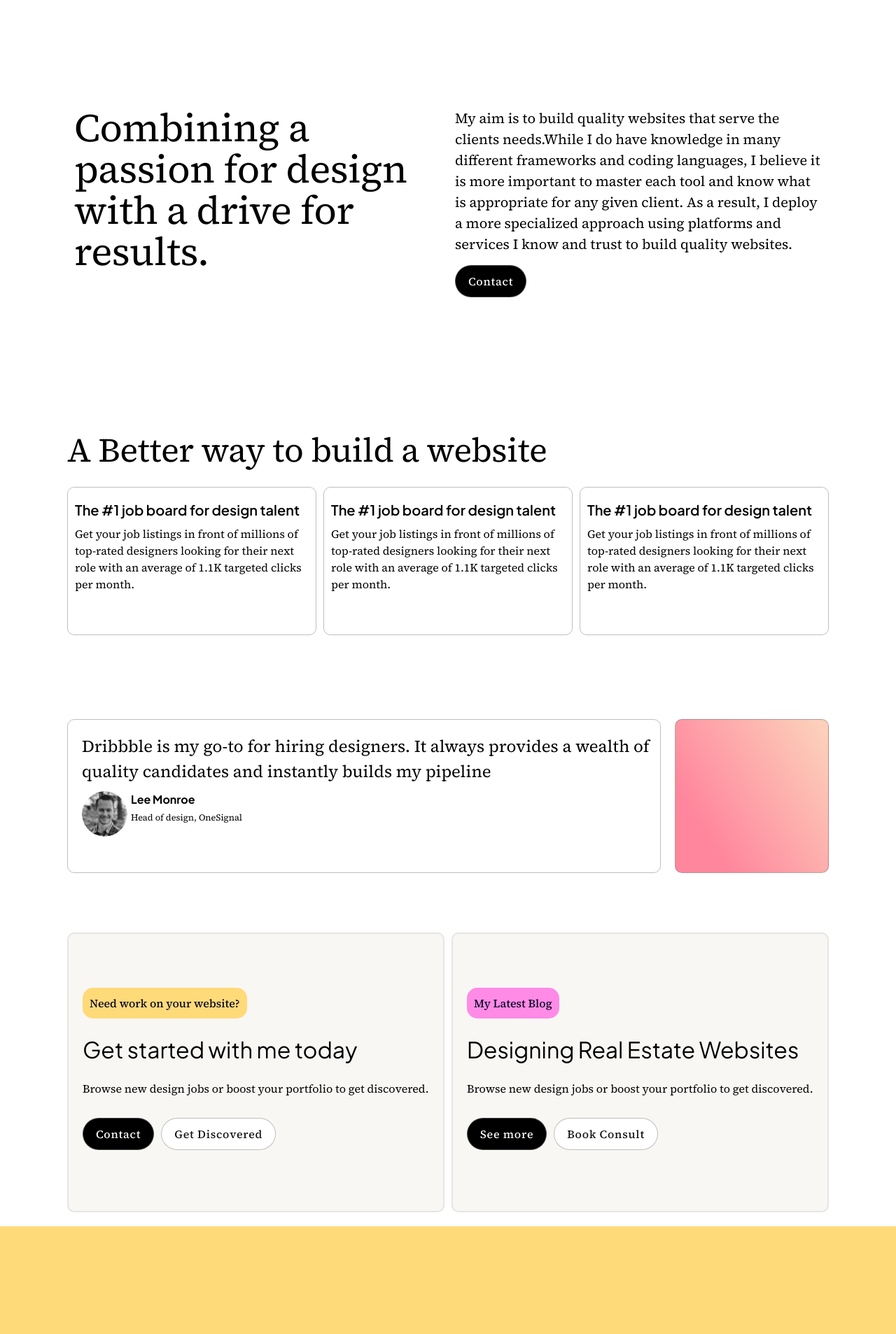
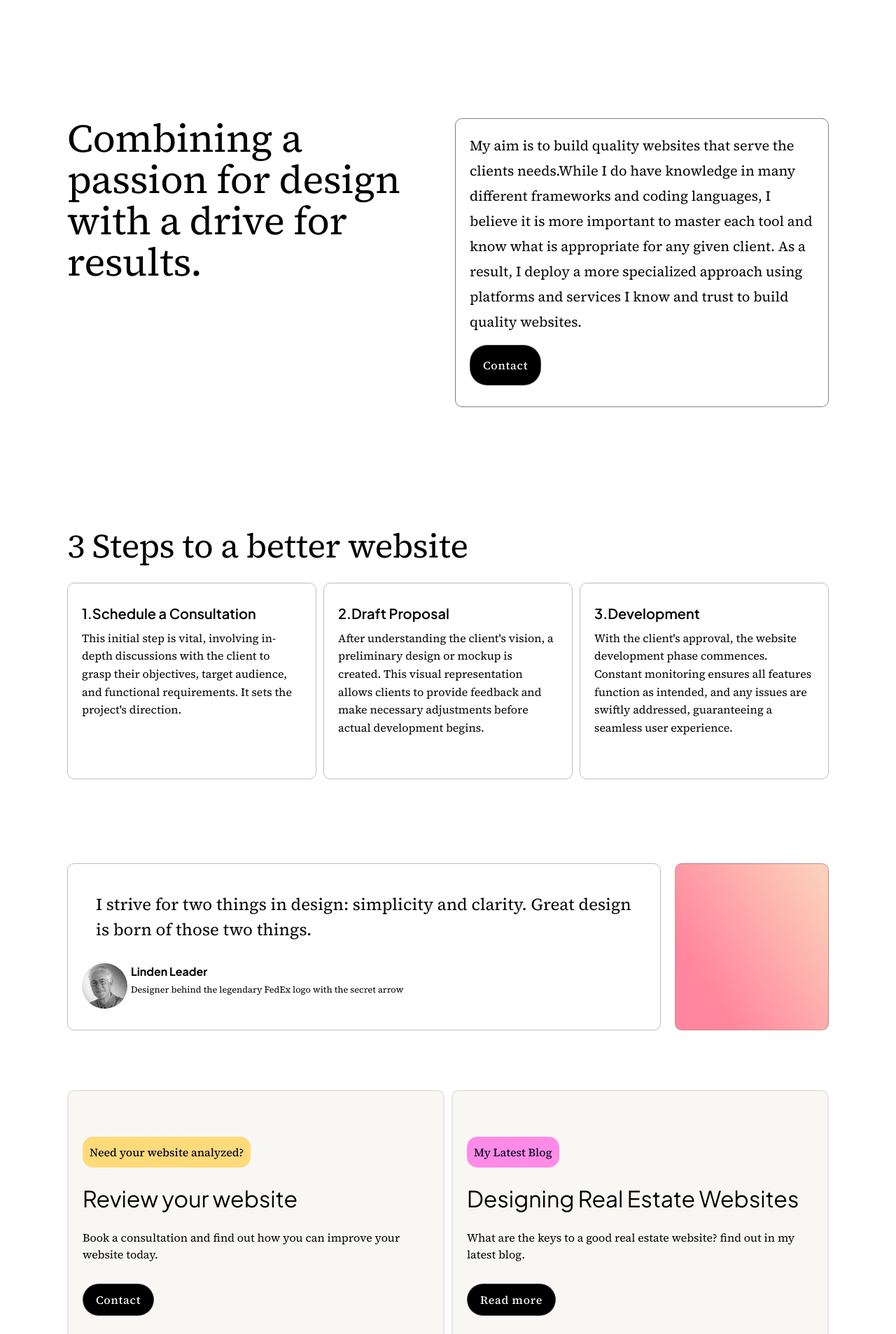
Before and after one commit to moedeera/moedevelops, a React (Vite) app: page / in a window 1280 px wide. Shown: the part 853-2760 px from the top of the page at 70% size. Built offline with nearby package versions, Linux system fonts and the light colour scheme.

Commit message:
Homepage content add

```diff
--- a/src/Components/Carousel/Carousel.css
+++ b/src/Components/Carousel/Carousel.css
@@ -15,7 +15,7 @@
   min-width: 250px;
   max-width: 300px;
   min-height: 150px;
-  height: 30vh;
+  height: 24vh;
   max-height: 285px;
   display: flex;
   flex-direction: column;
--- a/src/Components/Landing/Landing.jsx
+++ b/src/Components/Landing/Landing.jsx
@@ -16,12 +16,16 @@ export const Landing = () => {
     <div className="landing ">
       <div>
         {" "}
-        <small>Design websites with functionality in mind</small>
+        <small>Building Quality Websites</small>
       </div>
       <h1 className="header-title">
         Web Development <br></br> Solutions
       </h1>
-      {/* <p>Design. Develop. Deploy</p> */}
+
+      <p>
+        Whether it is an eCommerce website or a personal portfolio, <br /> I
+        will help you find the right solution that suites your needs
+      </p>
       <Link to={"/portfolio"}>
         <button className="btn">See Portfolio</button>
       </Link>
--- a/src/Components/Segment1/Segment1.css
+++ b/src/Components/Segment1/Segment1.css
@@ -5,15 +5,13 @@
   width: 85%;
   margin: 80px auto;
   color: black;
-}
-
-.segment-1 > div {
-  padding: 10px;
+  gap: 20px;
 }
 
 .segment-1 h1 {
   font-family: "Source Serif 4", serif;
   font-size: var(--headerSM) !important;
+  text-align: center;
 }
 .segment-1-text {
   display: flex;
@@ -21,7 +19,9 @@
   justify-content: center;
   gap: 15px;
   /* align-items: center; */
-
+  border: 1px solid grey;
+  border-radius: 10px;
+  padding: 20px;
   font-size: 20px;
 }
 @media only screen and (min-width: 600px) {
@@ -32,9 +32,11 @@
 
   .segment-1-text {
     justify-content: flex-start;
+    line-height: 1.8em;
   }
   .segment-1 h1 {
     font-size: var(--headerMD) !important;
+    text-align: left;
   }
 }
 @media only screen and (min-width: 600px) {
--- a/src/Components/Segment2/Segment2.css
+++ b/src/Components/Segment2/Segment2.css
@@ -39,4 +39,8 @@
   .segment-2-upper h1 {
     font-size: var(--headerMD);
   }
+  .segment-2-ls {
+    padding: 30px 20px 60px;
+    line-height: 1.6em;
+  }
 }
--- a/src/Components/Segment4/Segment4.css
+++ b/src/Components/Segment4/Segment4.css
@@ -49,5 +49,6 @@
   }
   .segment-4-text-quote {
     font-size: 24px;
+    padding: 20px;
   }
 }
--- a/src/Components/Segment5/Segment5.jsx
+++ b/src/Components/Segment5/Segment5.jsx
@@ -12,11 +12,8 @@ export const Segment5 = ({ info }) => {
           <h3>{item.header}</h3>
           <p>{item.text}</p>
           <div className="segment-5-button-container">
-            <Link to={"/"} className="btn">
+            <Link to={`${item.link1}`} className="btn">
               {item.button1}
-            </Link>
-            <Link to={"/"} className="btn btn-alt">
-              {item.button2}
             </Link>
           </div>
         </div>
--- a/src/assets/Content/Content.js
+++ b/src/assets/Content/Content.js
@@ -11,27 +11,25 @@ const segment1info = {
 };
 
 const segment2info = {
-  header: `A Better way to build a website`,
+  header: `3 Steps to a better website`,
   texts: [
     {
-      header: "The #1 job board for design talent",
-      text: ` Get your job listings in front of millions of top-rated designers
-      looking for their next role with an average of 1.1K targeted clicks
-      per month.`,
+      header: "1.Schedule a Consultation",
+      text: `This initial step is vital,
+      involving in-depth discussions with the client to grasp their objectives, target
+      audience, and functional requirements. It sets the project's direction.`,
       button: "",
     },
     {
-      header: "The #1 job board for design talent",
-      text: ` Get your job listings in front of millions of top-rated designers
-      looking for their next role with an average of 1.1K targeted clicks
-      per month.`,
+      header: "2.Draft Proposal",
+      text: `After understanding the client's vision, a preliminary design or mockup is created. This visual representation allows clients to provide feedback
+      and make necessary adjustments before actual development begins.`,
       button: "",
     },
     {
-      header: "The #1 job board for design talent",
-      text: ` Get your job listings in front of millions of top-rated designers
-      looking for their next role with an average of 1.1K targeted clicks
-      per month.`,
+      header: "3.Development",
+      text: `With the client's approval, the website development phase commences.
+      Constant monitoring ensures all features function as intended, and any issues are swiftly addressed, guaranteeing a seamless user experience.`,
       button: "",
     },
   ],
@@ -39,28 +37,28 @@ const segment2info = {
 
 const segment4info = {
   quote:
-    "Dribbble is my go-to for hiring designers. It always provides a wealth of quality candidates and instantly builds my pipeline",
-  author: "Lee Monroe",
-  position: "Head of design, OneSignal",
+    "I strive for two things in design: simplicity and clarity. Great design is born of those two things.",
+  author: "Linden Leader",
+  position: "Designer behind the legendary FedEx logo with the secret arrow",
 };
 
 const segment5info = [
   {
     id: 1,
-    small: "Need work on your website?",
-    header: "Get started with me today",
-    text: "Browse new design jobs or boost your portfolio to get discovered.",
+    small: "Need your website analyzed?",
+    header: "Review your website",
+    text: "Book a consultation and find out how you can improve your website today.",
     button1: "Contact",
-    button2: "Get Discovered",
+    link1: "/contact",
     color: "#ffda79",
   },
   {
     id: 2,
     small: "My Latest Blog",
     header: "Designing Real Estate Websites",
-    text: "Browse new design jobs or boost your portfolio to get discovered.",
-    button1: "See more",
-    button2: "Book Consult",
+    text: "What are the keys to a good real estate website? find out in my latest blog.",
+    button1: "Read more",
+    link1: "/",
     color: "#ff8be7",
   },
 ];
--- a/src/assets/Portfolio/projects.js
+++ b/src/assets/Portfolio/projects.js
@@ -106,8 +106,8 @@ const projectList = [
     interface. The styling, although accomplished using basic CSS, provides an
     elegant and intuitive user experience.
      The primary objective of The Radiology Manual is to serve as a centralized repository for articles related to radiology, making it a valuable resource for anyone interested in the field. With a commitment to offering free radiology learning materials, it aims to empower enthusiasts, students, and professionals alike, fostering a vibrant community of knowledge sharing and skill development.`,
-    img1: `${portfolioImages[13]}`,
-    img2: `${portfolioImages[14]}`,
+    img1: `${portfolioImages[14]}`,
+    img2: `${portfolioImages[13]}`,
     img3: null,
     link: "https://radiologymanual-420b89f04c5f.herokuapp.com",
     color: "black",
```
Also changed, not shown: src/Components/Segment4/author.jpg, src/assets/Portfolio/7ae639cfda2f9cffe74a72abeb5d9504.png (added).
